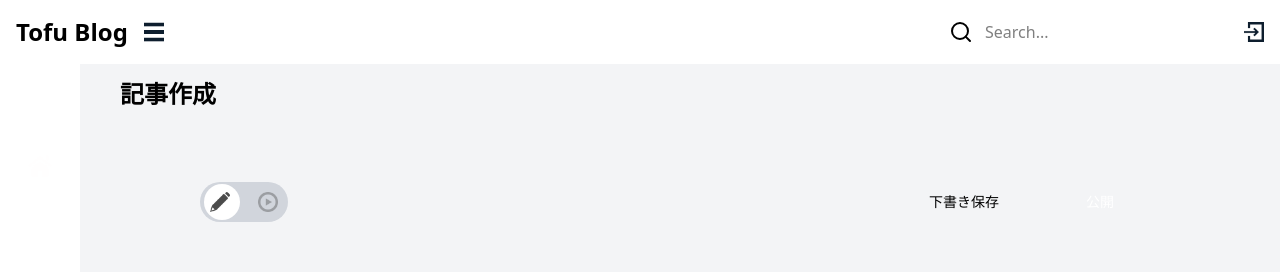
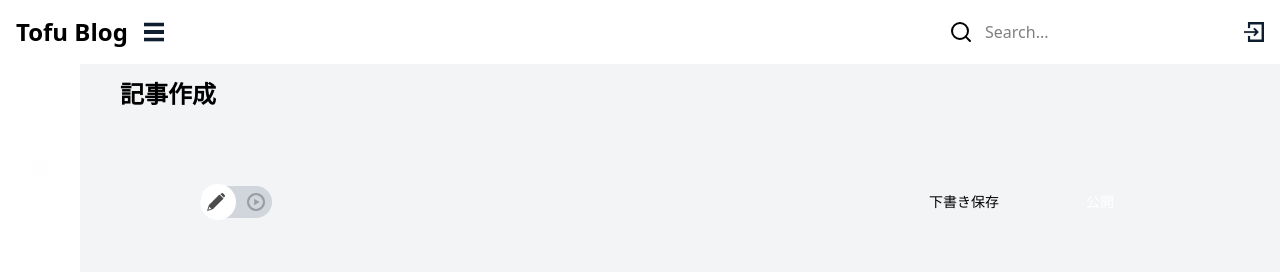
Before and after one commit to tofu-dev0123/tofu-frontend, a Next.js app: page /admin/posts/new in a window 1280 px wide. Shown: the top 272 px of the page. Built offline with nearby package versions, Linux system fonts and the light colour scheme; no server answers.

Commit message:
スタイルの修正

```diff
--- a/src/components/features/admin/posts/Editor/EditorHeader.tsx
+++ b/src/components/features/admin/posts/Editor/EditorHeader.tsx
@@ -14,13 +14,13 @@ function EditorHeader() {
     <CardContent className="w-full h-20 p-4 flex items-center justify-between gap-4">
       <div className="flex items-center justify-start pl-10">
         <div
-          className="relative w-22 h-10 rounded-full bg-gray-300 flex items-center justify-between px-1"
+          className="relative w-18 h-8 rounded-full bg-gray-300 flex items-center justify-between"
           onClick={actions.togglePreview}
         >
           <div
-            className={`absolute w-9 h-9 rounded-full bg-white transition-transform duration-300 ease-in-out ${
+            className={`absolute w-9 h-9 border border-gray-300 rounded-full bg-white transition-transform duration-300 ease-in-out ${
               state.isPreview
-                ? 'translate-x-[calc(100%+0.6rem)]'
+                ? 'translate-x-[calc(100%+0.1rem)]'
                 : 'translate-x-[-0.1rem]'
             }`}
           />
@@ -28,8 +28,8 @@ function EditorHeader() {
             <Image
               src={editIcon}
               alt="edit"
-              width={20}
-              height={20}
+              width={18}
+              height={18}
               className={`${
                 state.isPreview
                   ? 'opacity-40'
@@ -41,8 +41,8 @@ function EditorHeader() {
             <Image
               src={previewIcon}
               alt="preview"
-              width={20}
-              height={20}
+              width={18}
+              height={18}
               className={`${
                 state.isPreview
                   ? 'hover:cursor-pointer hover:opacity-60 duration-200'
```
